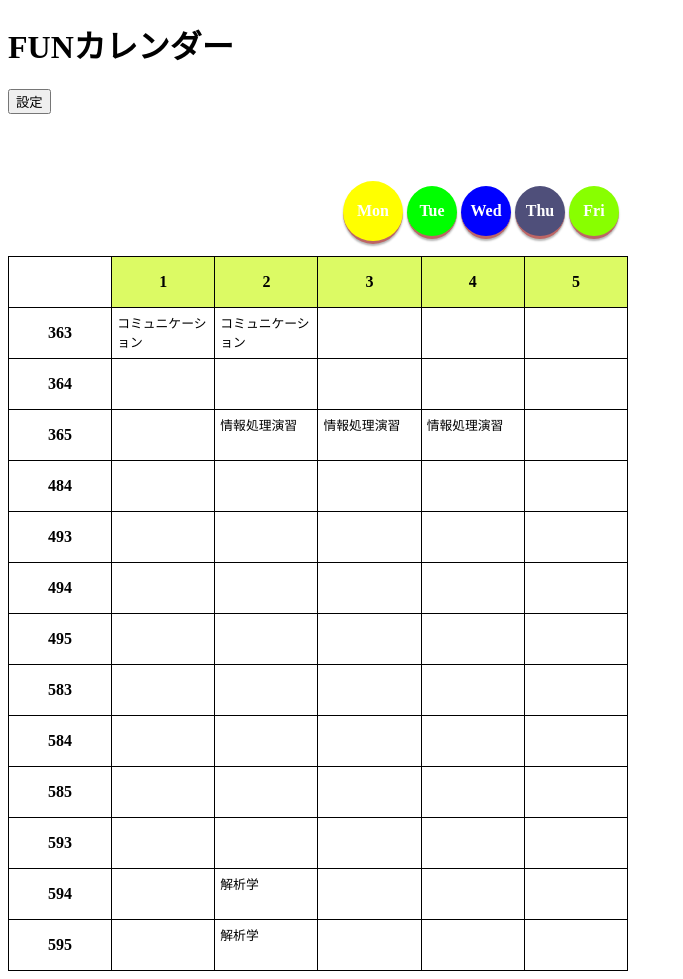
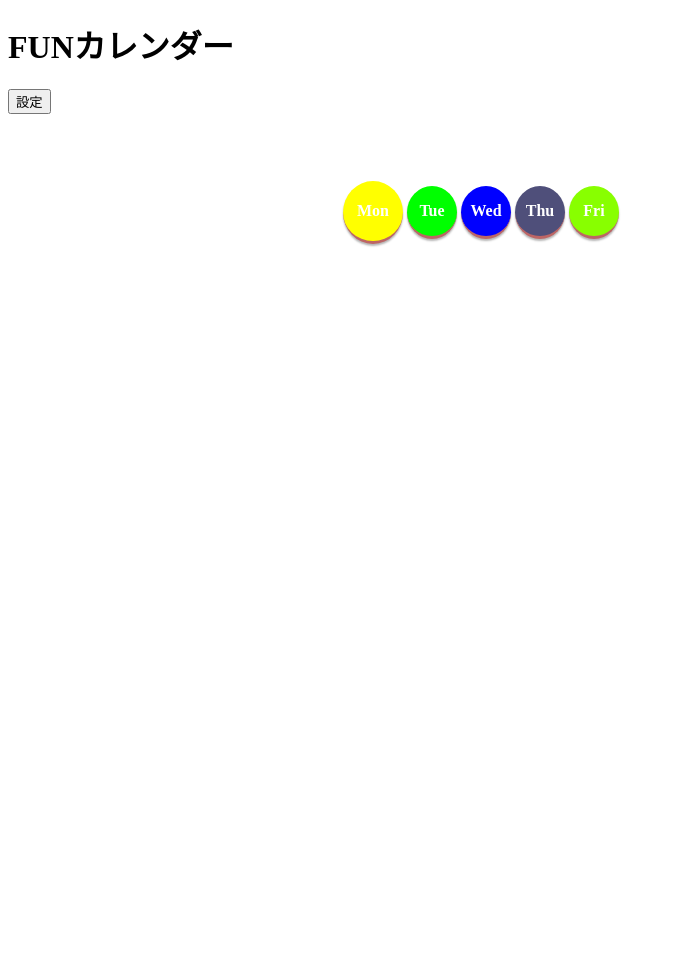
Before and after one commit to FUNsys/FUNSys_webapp, a plain HTML site: page FUNcalendar.html in a window 1280 px wide. Shown: the top 979 px of the page, without its empty margins (0-683 px from the left). After the commit the page ends 800 px from the top, so only its background shows below. Drawn offline with nearby package versions, Linux system fonts and the light colour scheme; no server answers.

Commit message:
ダミーのテーブルを削除し、読み込み時に設定が反映されるように修正

```diff
--- a/FUNcalendar.html
+++ b/FUNcalendar.html
@@ -49,121 +49,7 @@
         </div>
     </div>
 
-    <table id="mainTable">
-        <!--見出し-->
-        <tr bgcolor="#dcfa64">
-            <th class="white"> </th>
-            <th>1</th>
-            <th>2</th>
-            <th>3</th>
-            <th>4</th>
-            <th>5</th>
-        </tr>
-        <tr>
-            <th>363</th>
-            <td>コミュニケーション</td>
-            <td>コミュニケーション</td>
-            <td></td>
-            <td></td>
-            <td></td>
-        </tr>
-        <tr>
-            <th>364</th>
-            <td></td>
-            <td></td>
-            <td></td>
-            <td></td>
-            <td></td>
-        </tr>
-        <tr>
-            <th>365</th>
-            <td></td>
-            <td>情報処理演習</td>
-            <td>情報処理演習</td>
-            <td>情報処理演習</td>
-            <td></td>
-        </tr>
-        <tr>
-            <th>484</th>
-            <td></td>
-            <td></td>
-            <td></td>
-            <td></td>
-            <td></td>
-        </tr>
-        <tr>
-            <th>493</th>
-            <td></td>
-            <td></td>
-            <td></td>
-            <td></td>
-            <td></td>
-        </tr>
-        <tr>
-            <th>494</th>
-            <td></td>
-            <td></td>
-            <td></td>
-            <td></td>
-            <td></td>
-        </tr>
-        <tr>
-            <th>495</th>
-            <td></td>
-            <td></td>
-            <td></td>
-            <td></td>
-            <td></td>
-        </tr>
-        <tr>
-            <th>583</th>
-            <td></td>
-            <td></td>
-            <td></td>
-            <td></td>
-            <td></td>
-        </tr>
-        <tr>
-            <th>584</th>
-            <td></td>
-            <td></td>
-            <td></td>
-            <td></td>
-            <td></td>
-        </tr>
-        <tr>
-            <th>585</th>
-            <td></td>
-            <td></td>
-            <td></td>
-            <td></td>
-            <td></td>
-        </tr>
-        <tr>
-            <th>593</th>
-            <td></td>
-            <td></td>
-            <td></td>
-            <td></td>
-            <td></td>
-        </tr>
-        <tr>
-            <th>594</th>
-            <td></td>
-            <td>解析学</td>
-            <td></td>
-            <td></td>
-            <td></td>
-        </tr>
-        <tr>
-            <th>595</th>
-            <td></td>
-            <td>解析学</td>
-            <td></td>
-            <td></td>
-            <td></td>
-        </tr>
-    </table>
+    <table id="mainTable"></table>
     <!--モーダルウィンドウの要素-->
     <div id="lectureModal">
         <div class="lectureModal-button-parent">
--- a/css/main.css
+++ b/css/main.css
@@ -165,14 +165,24 @@
 }
 
 #settingModal-content {
-  width: 50%;
-  margin: 1.5em auto 0;
-  padding: 10px 20px;
   border: 2px solid #aaa;
   background: #fff;
   z-index: 2;
+  display: none;
+
+  /*画面中央に表示して、スクロールに追従する*/
   position: fixed;
-  display: none;
+  padding: 5px;
+  margin-left: -25%;
+  /* 中央配置する要素の縦幅の半分だけ左にずらす */
+  margin-top: -50px;
+  /* 中央配置する要素の横幅の半分だけ上にずらす */
+  top: 50%;
+  /* 要素の上端を中央に */
+  left: 50%;
+  /* 要素の左端を中央に */
+  width: 50%;
+  height: 100px;
 }
 
 .button-link:hover {
--- a/scripts/funCalendar.js
+++ b/scripts/funCalendar.js
@@ -8,15 +8,20 @@ var verticalData = {};
 var fadeTime = 200;
 
 $(function () {
+    var table = document.getElementById('mainTable');
+    tableManager = new TableManager(table);
     setupSetting();
     setupSettingButton();
-
-    var table = document.getElementById('mainTable');
-    tableManager = new TableManager(table);
     pushButton(0);
     createPopup();
-    loadJson(updateTable);
+    loadJson(firstJsonLoaded);
 });
+
+//初めにJsonが呼ばれたとき
+function firstJsonLoaded(){
+    updateSetting();
+    updateTable();
+}
 
 //設定ボタンの初期設定
 function setupSettingButton() {
@@ -55,7 +60,12 @@ function setupSettingButton() {
 function setupSetting() {
     var select = document.getElementById('settings');
     //IDを参照してselectに格納する
-    select.onchange = function () {//verticalDataのが配列にTableData型のオブジェクトとしてそれぞれデータを格納していく
+    select.onchange = updateSetting;
+}
+
+//verticalDataのが配列にTableData型のオブジェクトとしてそれぞれデータを格納していく
+function updateSetting() {
+    var select = document.getElementById('settings');
     var tables;
     verticalData = [];
     if (select.value == 0) {
@@ -78,7 +88,6 @@ function setupSetting() {
         }
     }
     updateTable();
-    }
 }
 
 //ポップアップを作成する
```
Lines whose indentation alone changed are shown as unchanged.
